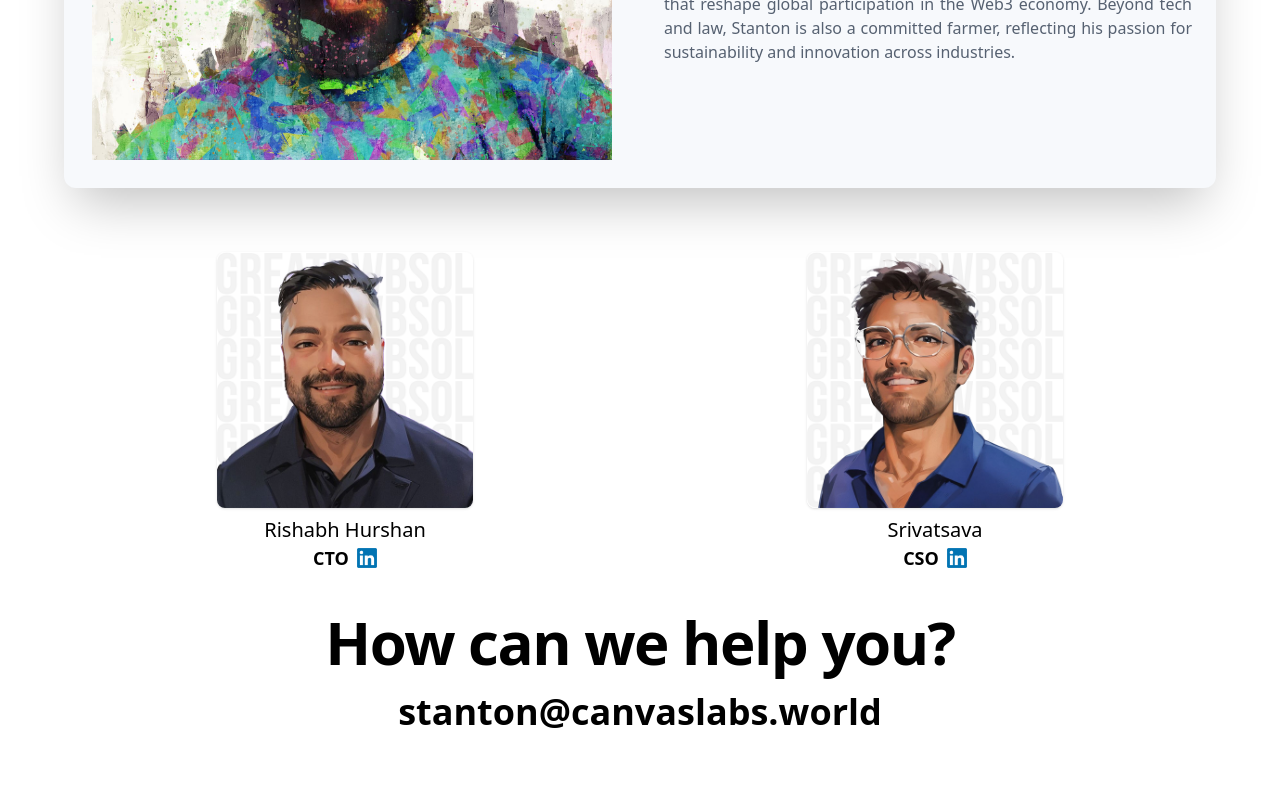
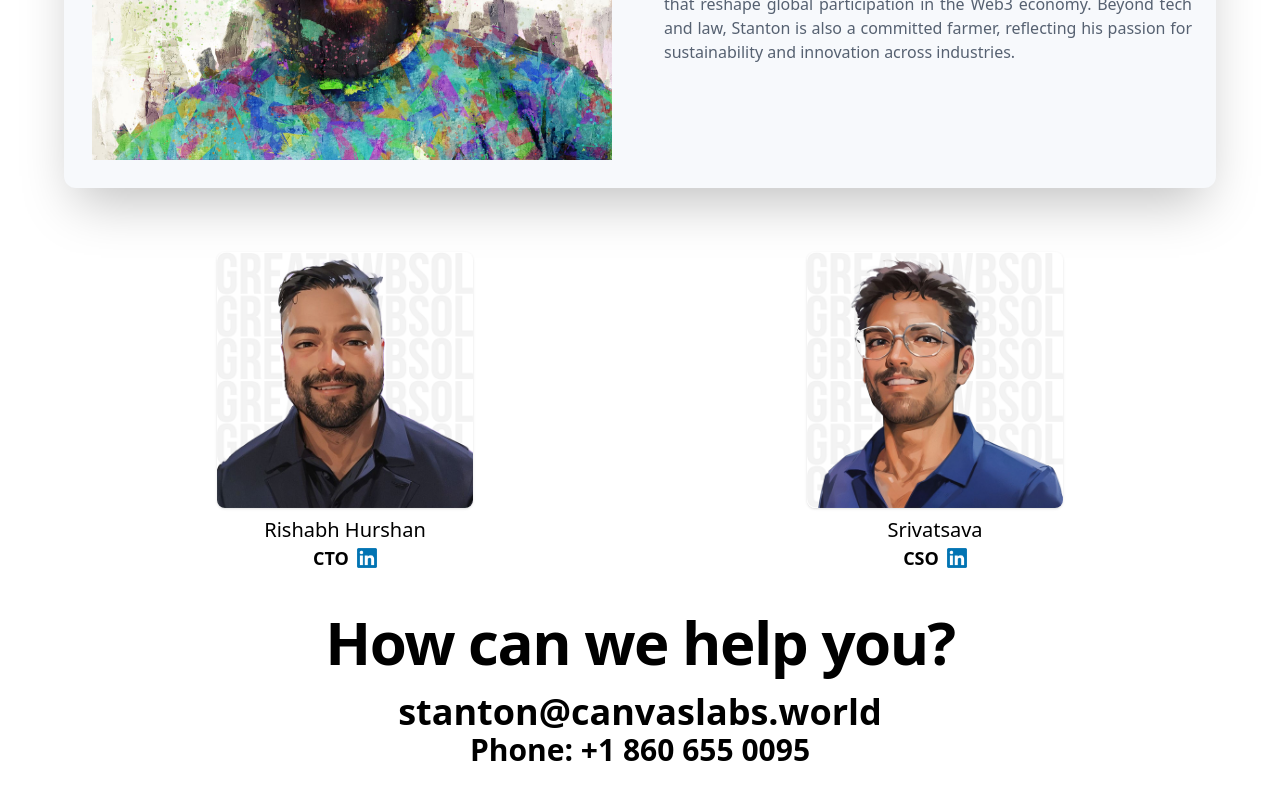
Before and after one commit to palnesto/canvas_lab, a React (Vite) app: page / in a window 1280 px wide. Shown: the part 5252-6052 px from the top of the page. Built offline with nearby package versions, Linux system fonts and the light colour scheme; no server answers.

Commit message:
pending projects

```diff
--- a/src/components/Leader.tsx
+++ b/src/components/Leader.tsx
@@ -85,6 +85,12 @@ export default function XPOLLLeadership({
       >
         <p> stanton@canvaslabs.world</p>
       </a>
+      <a
+        href="tel:+18606550095"
+        className="text-center sm:text-lg md:text-3xl font-semibold hover:underline"
+      >
+        <p>Phone: +1 860 655 0095</p>
+      </a>
     </section>
   );
 }
```
